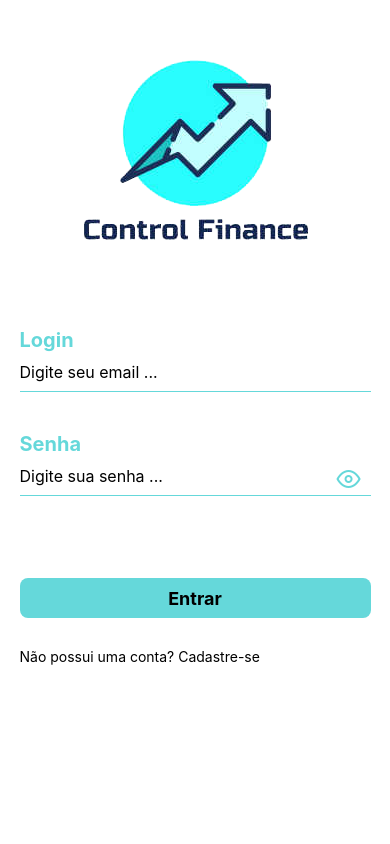
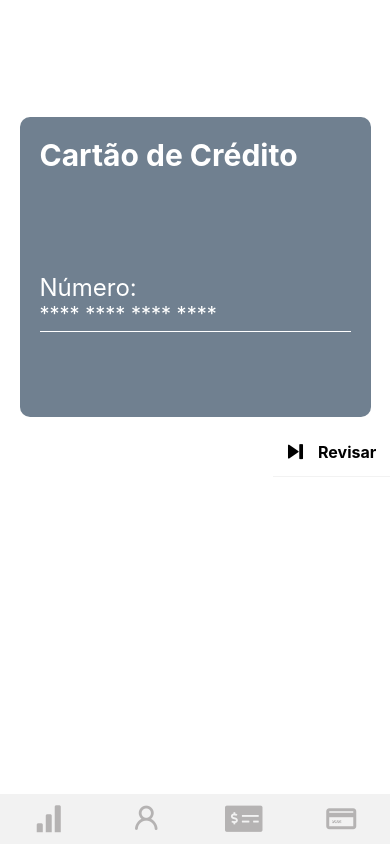
Before and after one commit to Luc45-Pereira/front-tcc, a React Native app: screen /newCreditCard in a window 390 px wide. Built offline with nearby package versions, Linux system fonts and the light colour scheme.

Commit message:
Adiciona tela de cadastro de cartoes

```diff
--- /dev/null
+++ b/src/pages/NewCreditCard/Components/Card/index.js
@@ -0,0 +1,187 @@
+import { format, set } from 'date-fns';
+import React, { useState } from 'react';
+import { View, Text, StyleSheet, TextInput } from 'react-native';
+import { Button } from 'react-native-web';
+import MaskInput, { Masks } from 'react-native-mask-input';
+import AsyncStorage from '@react-native-async-storage/async-storage';
+
+const Card = () => {
+  const [date, setDate] = useState('');
+  const [number, setNumber] = useState('');
+  const [activeField, setActiveField] = useState('number');
+  const [limit, setLimit] = useState('');
+
+    const saveInfos = () => {
+        AsyncStorage.setItem('cardNumber', number);
+        AsyncStorage.setItem('cardDate', date);
+        let limitTranslate = limit.replace("R$", "").replace(",", ".");
+        limitTranslate = parseFloat(limitTranslate);
+        AsyncStorage.setItem('cardLimit', limitTranslate.toString());
+    }
+
+  const handleNumberChange = (text) => {
+    const formattedText = text.replace(/\D/g, '').replace(/(\d{4})/g, '$1 ').trim();
+    setNumber(formattedText);
+    if (formattedText.length === 19) {
+      setActiveField('date');
+    } else {
+      setActiveField('number');
+    }
+  };
+
+  const handleTextChange = (text) => {
+    const formattedText = text.replace(/\D/g, '').replace(/(\d{2})(\d{4})/, '$1/$2');
+    setDate(formattedText);
+    if (formattedText.length === 7) {
+      setActiveField('limit');
+    } else {
+        setActiveField('date');
+    }
+  };
+
+  return (
+    <View style={styles.card}>
+      <View style={styles.cardContent}>
+        <Text style={styles.title}>Cartão de Crédito</Text>
+        <View style={styles.inputContainer}>
+          {activeField === 'number' && (
+            <>
+              <Text style={styles.description}>Número:</Text>
+              <TextInput
+                style={styles.input}
+                placeholder="**** **** **** ****"
+                value={number}
+                maxLength={19}
+                onChangeText={handleNumberChange}
+              />
+            </>
+          )}
+          {activeField === 'date' && (
+            <>
+              <Text style={styles.description}>Validade:</Text>
+              <TextInput
+                style={styles.input}
+                placeholder="MM/YYYY"
+                keyboardType="numeric"
+                maxLength={7}
+                value={date}
+                onChangeText={handleTextChange}
+              />
+            </>
+          )}
+          {activeField === 'limit' && (
+            <>
+              <Text style={styles.description}>Limite Total:</Text>
+              <MaskInput
+                        style={styles.input}
+                        placeholder="R$ 0,00"
+                        autoCorrect={false}
+                        keyboardType="decimal-pad"
+                        value={limit}
+                        onChangeText={setLimit}
+                        mask={Masks.BRL_CURRENCY}/>
+            </>
+          )}
+        </View>
+        {activeField === 'date' && (
+            <>
+                <View style={styles.buttons}>
+                    <Button style={styles.button} title="Voltar" onPress={() => setActiveField('number')} />
+                </View>
+            </>
+          )}
+        {activeField === 'limit' && (
+            <>
+                <View style={styles.buttons}>
+                    <Button style={styles.button} title="Voltar" onPress={() => setActiveField('date')} />
+                    <Button style={styles.button} title="Salvar" onPress={saveInfos} />
+                </View>
+            </>
+
+          )}
+
+      </View>
+    </View>
+  );
+};
+
+const styles = StyleSheet.create({
+    buttons: {
+        flexDirection: 'row',
+        justifyContent: 'space-between',
+    },
+    button: {
+        backgroundColor: '#65D8DA',
+        padding: 10,
+        borderRadius: 5,
+        fontFamily: 'bold',
+    },
+  card: {
+    backgroundColor: '#708090',
+    width: '90%',
+    height: 300,
+    borderRadius: 10,
+    alignSelf: 'center',
+    marginTop: '30%',
+  },
+  cardContent: {
+    padding: 20,
+  },
+  title: {
+    color: '#FFF',
+    fontSize: 30,
+    fontWeight: 'bold',
+    marginBottom: 20,
+  },
+  inputContainer: {
+    marginBottom: 20,
+  },
+  label: {
+    color: '#FFF',
+    fontSize: 20,
+    marginBottom: 5,
+  },
+  input: {
+    color: '#FFF',
+    fontSize: 20,
+    borderBottomWidth: 1,
+    borderBottomColor: '#FFF',
+    paddingBottom: 5,
+  },
+
+  card: {
+    backgroundColor: '#708090',
+    width: '90%',
+    height: 300,
+    borderRadius: 10,
+    boxShadowColor: '#000',
+    boxShadowOffset: { width: 0, height: 2 },
+    boxShadowOpacity: 0.25,
+    boxShadowRadius: 3.84,
+    alignSelf: 'center',
+    marginTop: '30%',
+
+  },
+  cardContent: {
+    padding: 20,
+
+  },
+  title: {
+    color: '#FFF',
+    fontSize: 30,
+    fontWeight: 'bold'
+  },
+  description: {
+    color: '#FFF',
+    fontSize: 24,
+    marginTop: 100
+  },
+  image: {
+    width: '100%',
+    height: 100,
+    borderTopLeftRadius: 10,
+    borderTopRightRadius: 10,
+  },
+});
+
+export default Card;
--- /dev/null
+++ b/src/pages/NewCreditCard/index.js
@@ -0,0 +1,27 @@
+import React, { useEffect, useState } from 'react';
+import { View, Text, ScrollView, RefreshControl } from 'react-native';
+import { styles } from '../styles';
+
+import BottomMenu from '../menu';
+import Card from './Components/Card';
+import Option from '../ConfigProfile/components/option'
+
+const newCreditCard = () => {
+    console.log(Card.limit);
+  return (
+    <View style={styles.container}>
+      <ScrollView
+        contentContainerStyle={{ flexGrow: 1 }}
+      >
+        <Card />
+        <View style={{marginLeft:'70%'}}>
+            <Option icon="controller-next" description="Revisar" page="newCreditCard" />
+        </View>
+      </ScrollView>
+      <BottomMenu />
+    </View>
+
+  );
+};
+
+export default newCreditCard;
--- a/src/routes/index.js
+++ b/src/routes/index.js
@@ -7,6 +7,7 @@ import Dashboard from "../pages/dashboard";
 import RegisterEntrada from "../pages/registerEntrada";
 import UserProfileScreen from "../pages/profile";
 import ConfigProfile from "../pages/ConfigProfile";
+import newCreditCard from "../pages/NewCreditCard";
 
 const Stack = createNativeStackNavigator();
 
@@ -20,6 +21,7 @@ export default function AuthRoutes() {
             <Stack.Screen name="entrada" component={RegisterEntrada} options={{headerShown: false}}/>
             <Stack.Screen name="profile" component={UserProfileScreen} options={{headerShown: false}}/>
             <Stack.Screen name="configProfile" component={ConfigProfile} options={{headerShown: false}}/>
+            <Stack.Screen name="newCreditCard" component={newCreditCard} options={{headerShown: false}}/>
         </Stack.Navigator>
     );
 }
```
